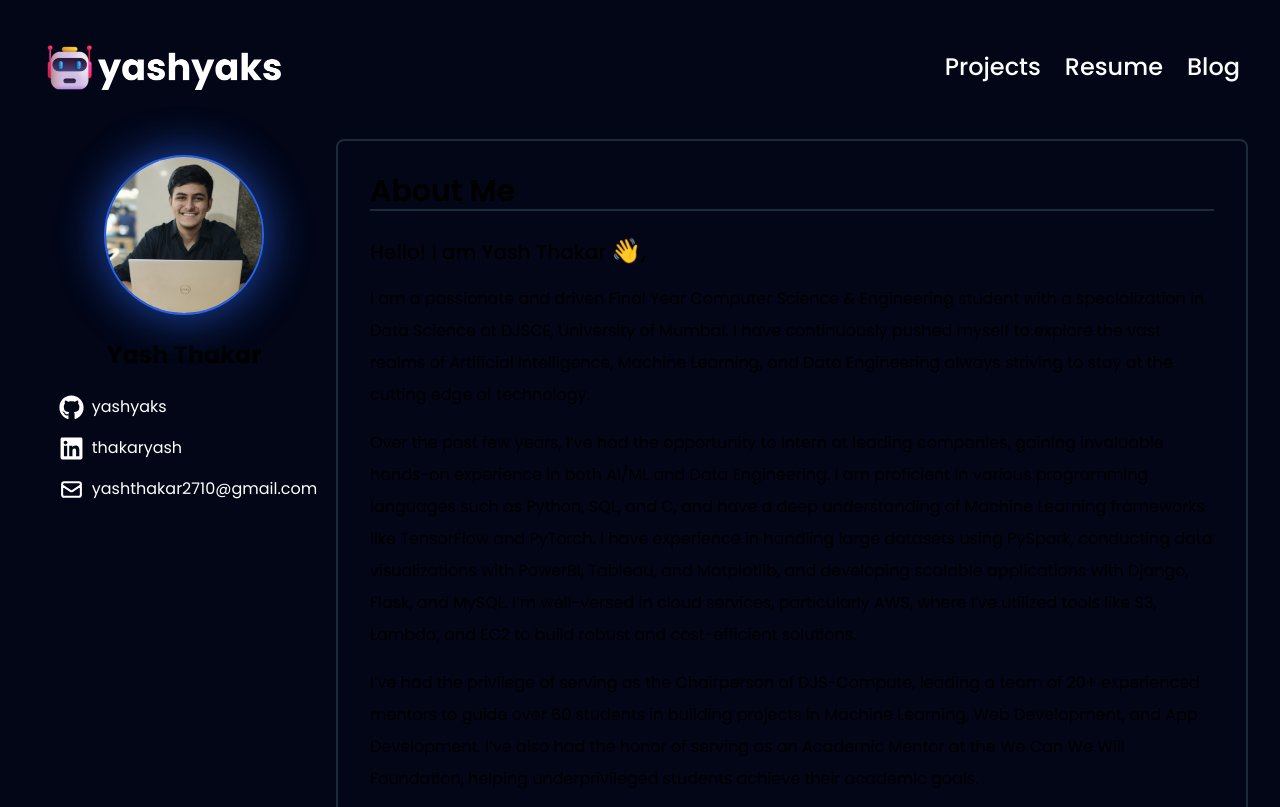
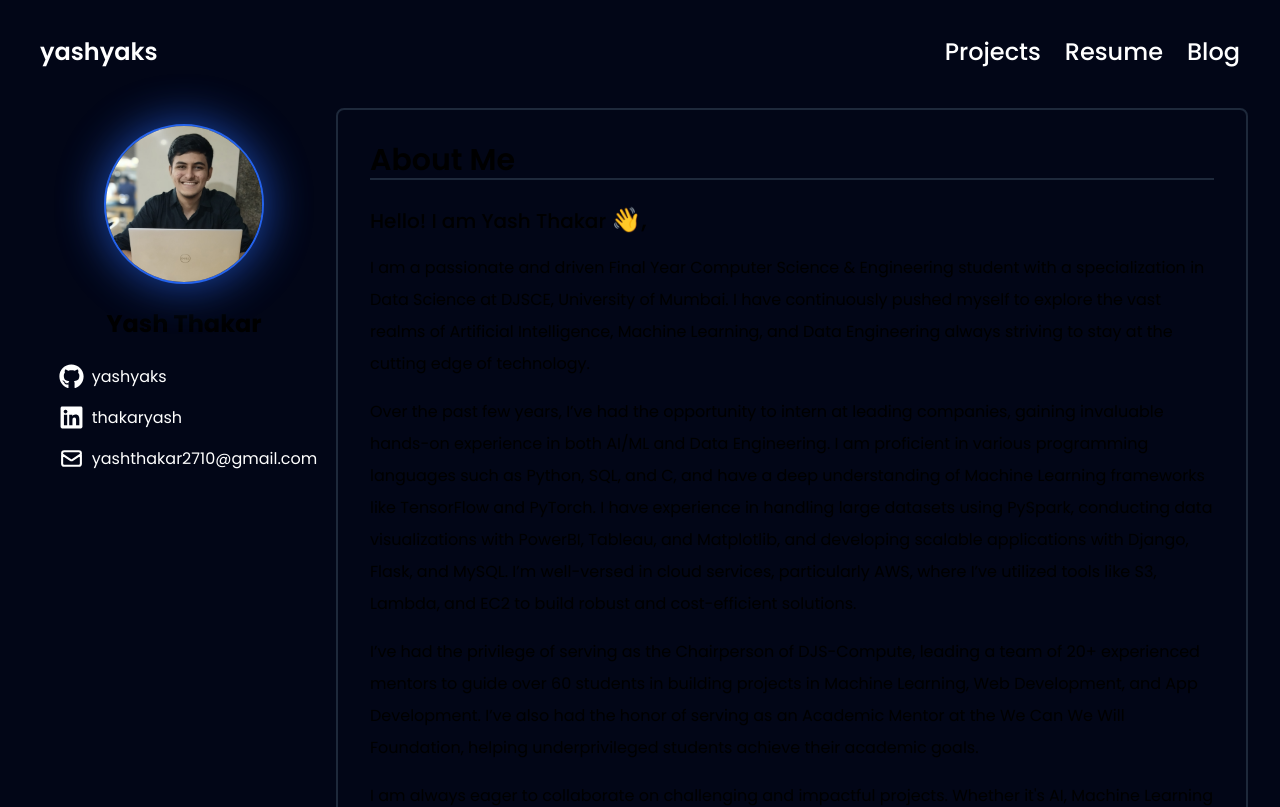
Before and after one commit to yashyaks/yashyaks.github.io, a React (Vite) app: page /#/ in a window 1280 px wide. Shown: the top 807 px of the page. Built offline with nearby package versions, Linux system fonts and the light colour scheme; the HTML template or start-up script is replaced by a standard one.

Commit message:
UI changes

```diff
--- a/index.html
+++ b/index.html
@@ -5,7 +5,7 @@
     <link rel="icon" type="image/svg+xml" href="/emoji_robot.svg" />
     <link rel="icon" type="image/png" href="/emoji_robot.png" sizes="32x32" />
     <meta name="viewport" content="width=device-width, initial-scale=1.0" />
-    <title>Yash Thakar Homepage</title>
+    <title>Yash Thakar's Homepage</title>
   </head>
   <body>
     <div id="root"></div>
--- a/src/components/Navbar.jsx
+++ b/src/components/Navbar.jsx
@@ -18,22 +18,24 @@ export default function Navbar() {
           <button onClick={toggleMenu} className="text-white lg:hidden">
             {isOpen ? <HiOutlineX size={25} /> : <HiOutlineMenu size={25}/>}
           </button>
-          <a className="flex items-center text-3xl lg:text-4xl font-semibold font-Poppins text-white  mx-auto lg:mx-0">
+          <a className="flex items-center text-2xl lg:text-2xl font-semibold font-Poppins text-white  mx-auto lg:mx-0">
           <Link to="/">
-            <img src="/LOGO.png" alt="Description" className="w-[166.67px] h-[41.66px] sm:w-[250px] sm:h-[62.5px] lg:mr-2" />
+            {/* <img src="/LOGO.png" alt="Description" className="w-[166.67px] h-[41.66px] sm:w-[250px] sm:h-[62.5px] lg:mr-2" /> */}
+            yashyaks
           </Link>
           </a>
         </div>
 
         {/* Mobile Menu */}
         <nav className={`fixed top-0 left-0 lg:w-full lg:justify-end w-[80vw] h-full bg-background-light lg:bg-background transition-transform transform ${isOpen ? 'translate-x-0' : '-translate-x-full'} lg:static lg:flex lg:translate-x-0 lg:h-auto z-20`}>
-          <div className="lg:hidden p-6 pl-8 flex items-center bg-background">
+          <div className="text-xl font-semibold font-Poppins lg:hidden p-6 pl-8 flex items-center bg-background ">
           <Link to="/">
-            <img
+            {/* <img
               src="/LOGO.png"
               alt="Description"
               className="w-[166.67px] h-[41.66px] sm:w-[200px] sm:h-[50px] lg:mr-2"
-            />
+            /> */}
+            yashyaks
           </Link>
             <button onClick={toggleMenu} className="text-white ml-auto">
               <HiOutlineX size={25} />
--- a/tailwind.config.js
+++ b/tailwind.config.js
@@ -10,7 +10,7 @@ export default {
   theme: {
     colors:
       {
-      'background':{DEFAULT: '#020617', light: '#0f172a'},
+      'background':{DEFAULT: '#020617', light: '#18181a'},
       'black': { DEFAULT: '#000000'},
       'blue': { DEFAULT: '#2563eb'},
       'white': { DEFAULT: '#ffffff', light: '#f8fafc'},
```
